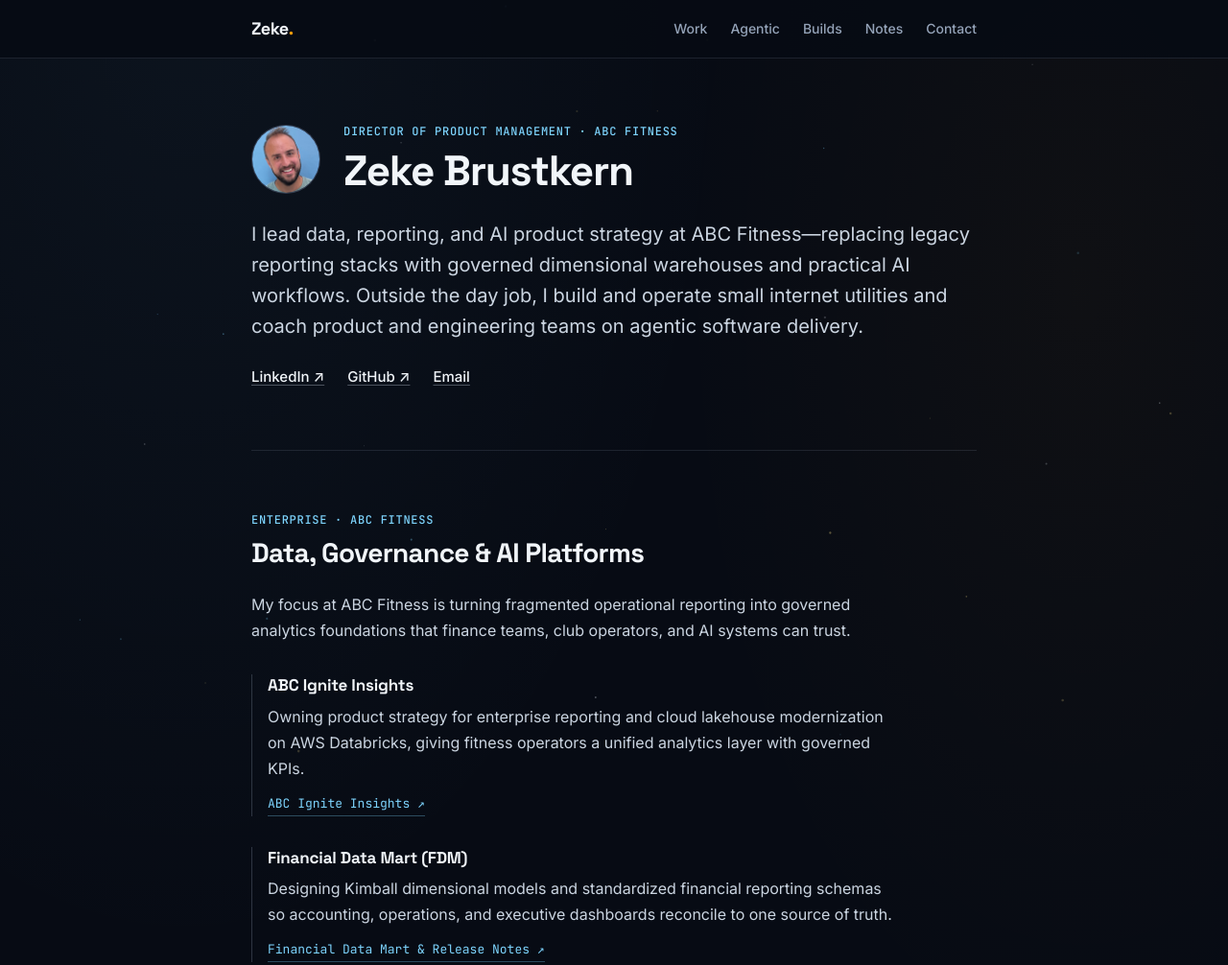
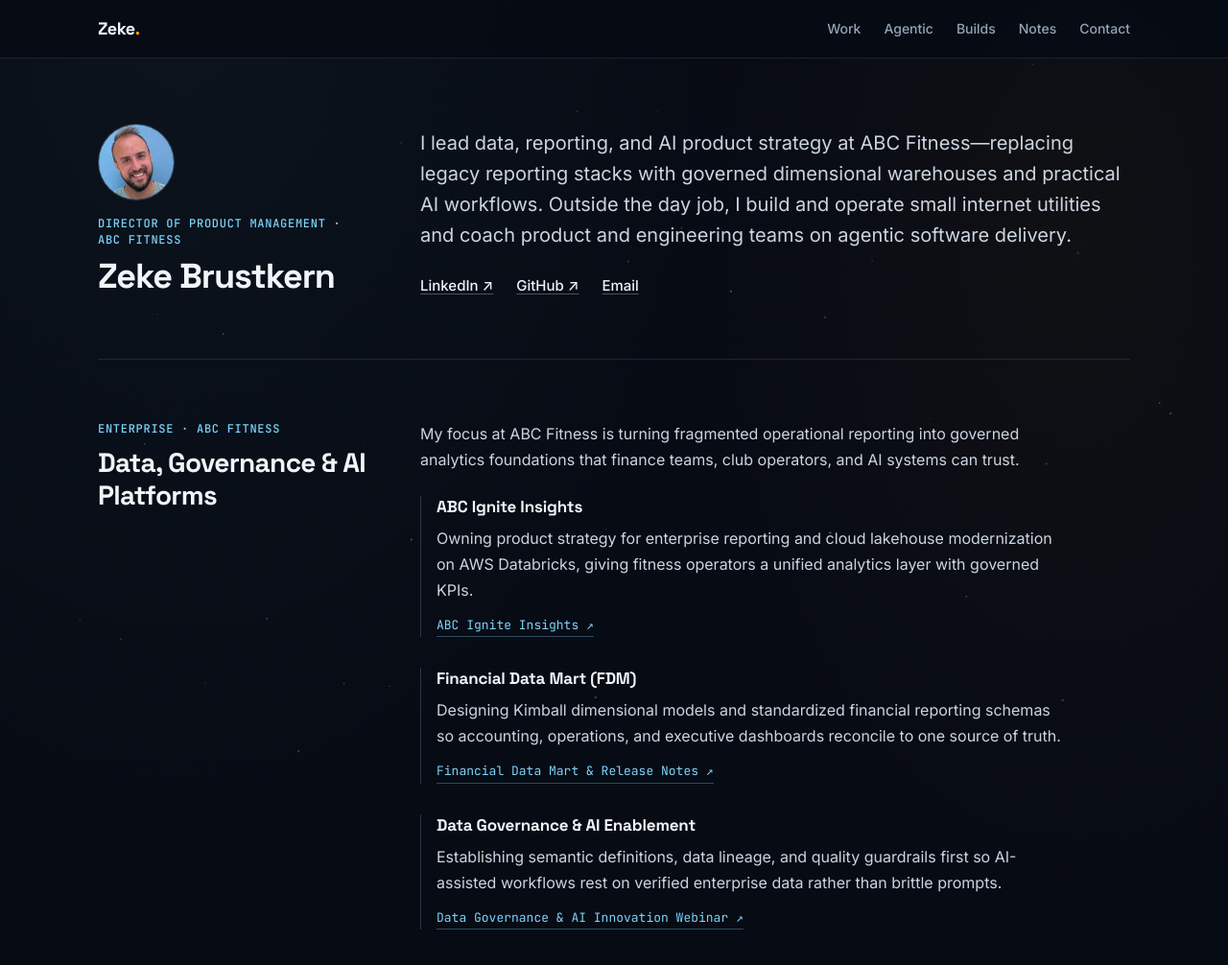
Before and after one commit to zbrustkern/portfolio, a plain HTML site: page index.html in a window 1280 px wide. Shown: the top 1006 px of the page at 96% size. Drawn offline with Linux system fonts and the light colour scheme.

Commit message:
Adopt wide asymmetric editorial spread for desktop viewports

```diff
--- a/css/editorial.css
+++ b/css/editorial.css
@@ -44,7 +44,7 @@
 
   /* Layout */
   --measure: 65ch;
-  --shell-max: 820px;
+  --shell-max: 1140px;
   --radius-sm: 4px;
   --radius-md: 6px;
 }
@@ -797,6 +797,7 @@ section[id] {
    -------------------------------------------------------------------------- */
 
 .note-article {
+  max-width: 740px;
   padding-top: var(--space-2);
 }
 
@@ -847,6 +848,71 @@ section[id] {
 
 .note-body {
   padding-bottom: var(--space-6);
+}
+
+/* --------------------------------------------------------------------------
+   Desktop Editorial Spread (>= 960px)
+   -------------------------------------------------------------------------- */
+
+@media (min-width: 960px) {
+  .intro {
+    display: grid;
+    grid-template-columns: 280px minmax(0, 1fr);
+    column-gap: 3.5rem;
+    align-items: start;
+  }
+
+  .intro-head {
+    flex-direction: column;
+    align-items: flex-start;
+    gap: var(--space-4);
+    margin-bottom: 0;
+    grid-column: 1;
+    grid-row: 1 / span 2;
+  }
+
+  .avatar {
+    width: 80px;
+    height: 80px;
+  }
+
+  .intro-id h1 {
+    font-size: 2.25rem;
+  }
+
+  .intro-lead {
+    grid-column: 2;
+    max-width: 60ch;
+    font-size: 1.25rem;
+    padding-top: var(--space-1);
+  }
+
+  .intro-links {
+    grid-column: 2;
+  }
+
+  .section {
+    display: grid;
+    grid-template-columns: 280px minmax(0, 1fr);
+    column-gap: 3.5rem;
+    align-items: start;
+  }
+
+  .section-head {
+    grid-column: 1;
+    grid-row: 1 / span 6;
+    margin-bottom: 0;
+    position: sticky;
+    top: 5.5rem;
+  }
+
+  .section > :not(.section-head) {
+    grid-column: 2;
+  }
+
+  .section-intro {
+    margin-bottom: var(--space-5);
+  }
 }
 
 /* --------------------------------------------------------------------------
--- a/index.html
+++ b/index.html
@@ -27,7 +27,7 @@
   <link rel="preconnect" href="https://fonts.gstatic.com" crossorigin>
   <link href="https://fonts.googleapis.com/css2?family=Inter:wght@400;500;600&family=JetBrains+Mono:wght@400;500&family=Space+Grotesk:wght@500;700&display=swap" rel="stylesheet">
 
-  <link rel="stylesheet" href="css/editorial.css?v=20261118b">
+  <link rel="stylesheet" href="css/editorial.css?v=20261118c">
   <script defer src="js/editorial.js?v=20261118b"></script>
 
   <script type="application/ld+json">
```
Also changed, not shown: notes/_template.html (+1 -1 lines), notes/managing-agentic-work.html (+1 -1 lines).
